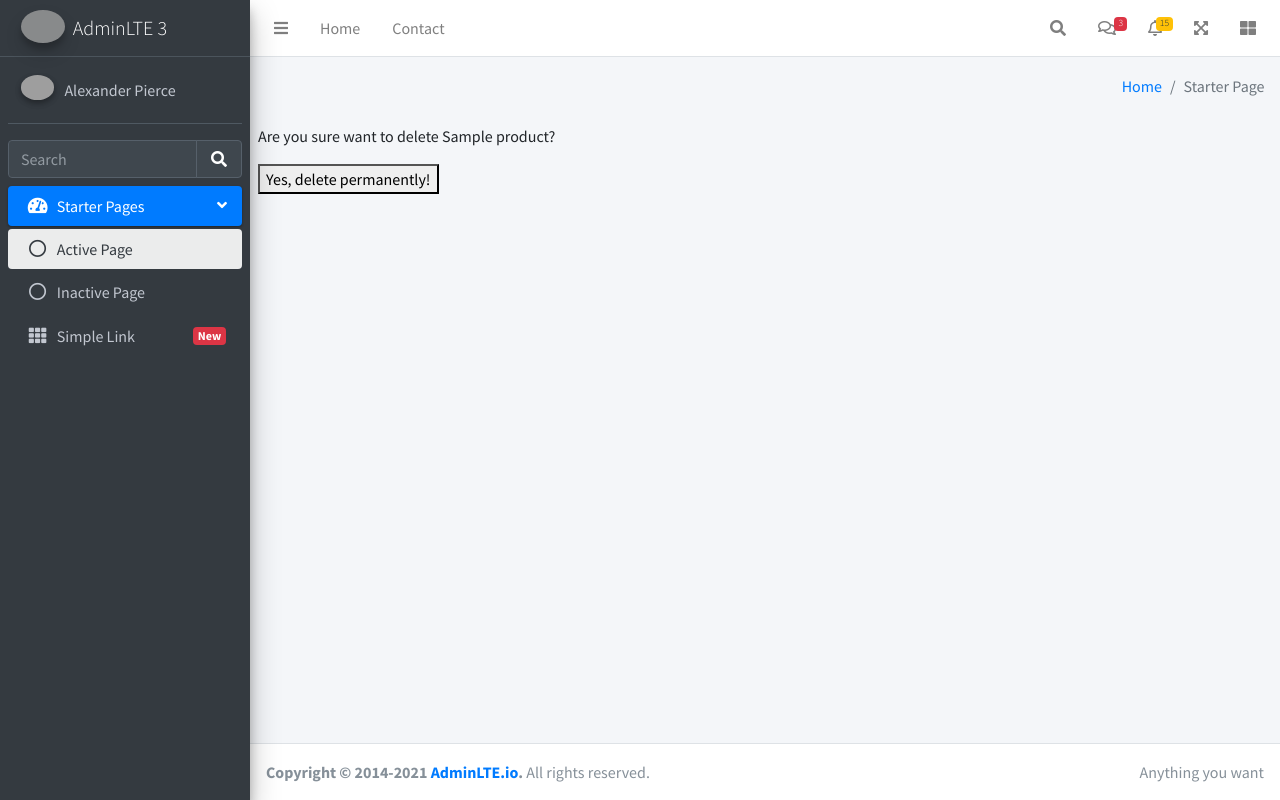
After one commit to madyanes/django-simple-shop, a Django app: page /catalog/delete/00000000-0000-0000-0000-000000000001/ in a window 1280 px wide. The commit adds this page. Run offline with Django 4.2, Linux system fonts and the light colour scheme; tables that the repository leaves empty hold one stand-in row (values such as "Sample post"); some libraries are stand-ins or nearby versions; grey boxes are pictures that could not be loaded.

Commit message:
new feature: delete product

```diff
--- /dev/null
+++ b/catalog/templates/catalog/product_delete.html
@@ -0,0 +1,10 @@
+{% extends 'content.html' %}
+{% block title %}Detele Product{% endblock %}
+
+{% block content %}
+    <form method="post">
+        {% csrf_token %}
+        <p>Are you sure want to delete {{ product }}?</p>
+        <button type="submit">Yes, delete permanently!</button>
+    </form>
+{% endblock %}
--- a/catalog/templates/catalog/product_list.html
+++ b/catalog/templates/catalog/product_list.html
@@ -18,6 +18,7 @@
                         <th>Name</th>
                         <th>Stock</th>
                         <th>Expired</th>
+                        <th>Actions</th>
                     </tr>
                 </thead>
                 <tbody>
@@ -27,6 +28,11 @@
                             <td>{{ product }}</td>
                             <td>{{ product.stock }}</td>
                             <td>{{ product.expired }}</td>
+                            <td>
+                                <a href="{% url 'catalog:product_delete' product.id %}">
+                                    <i class="text-danger fa fa-trash"></i>
+                                </a>
+                            </td>
                         </tr>
                     {% endfor %}
                 {% endif %}
--- a/catalog/urls.py
+++ b/catalog/urls.py
@@ -1,7 +1,9 @@
 from django.urls import path
 
-from .views import ProductListView
+from .views import ProductDeleteView, ProductListView
 
+app_name = 'catalog'  # namespace
 urlpatterns = [
-    path('', ProductListView.as_view()),
+    path('', ProductListView.as_view(), name='product_list'),
+    path('delete/<uuid:pk>/', ProductDeleteView.as_view(), name='product_delete'),
 ]
--- a/catalog/views.py
+++ b/catalog/views.py
@@ -1,5 +1,6 @@
 from django.shortcuts import render
-from django.views.generic import ListView
+from django.urls import reverse_lazy
+from django.views.generic import DeleteView, ListView
 
 from .models import Product
 
@@ -7,3 +8,9 @@ class ProductListView(ListView):
     model = Product
     context_object_name = 'products'
     template_name = 'templates/product_list.html'
+
+class ProductDeleteView(DeleteView):
+    model = Product
+    context_object_name = 'product'
+    template_name = 'catalog/product_delete.html'
+    success_url = reverse_lazy('catalog:product_list')
```
